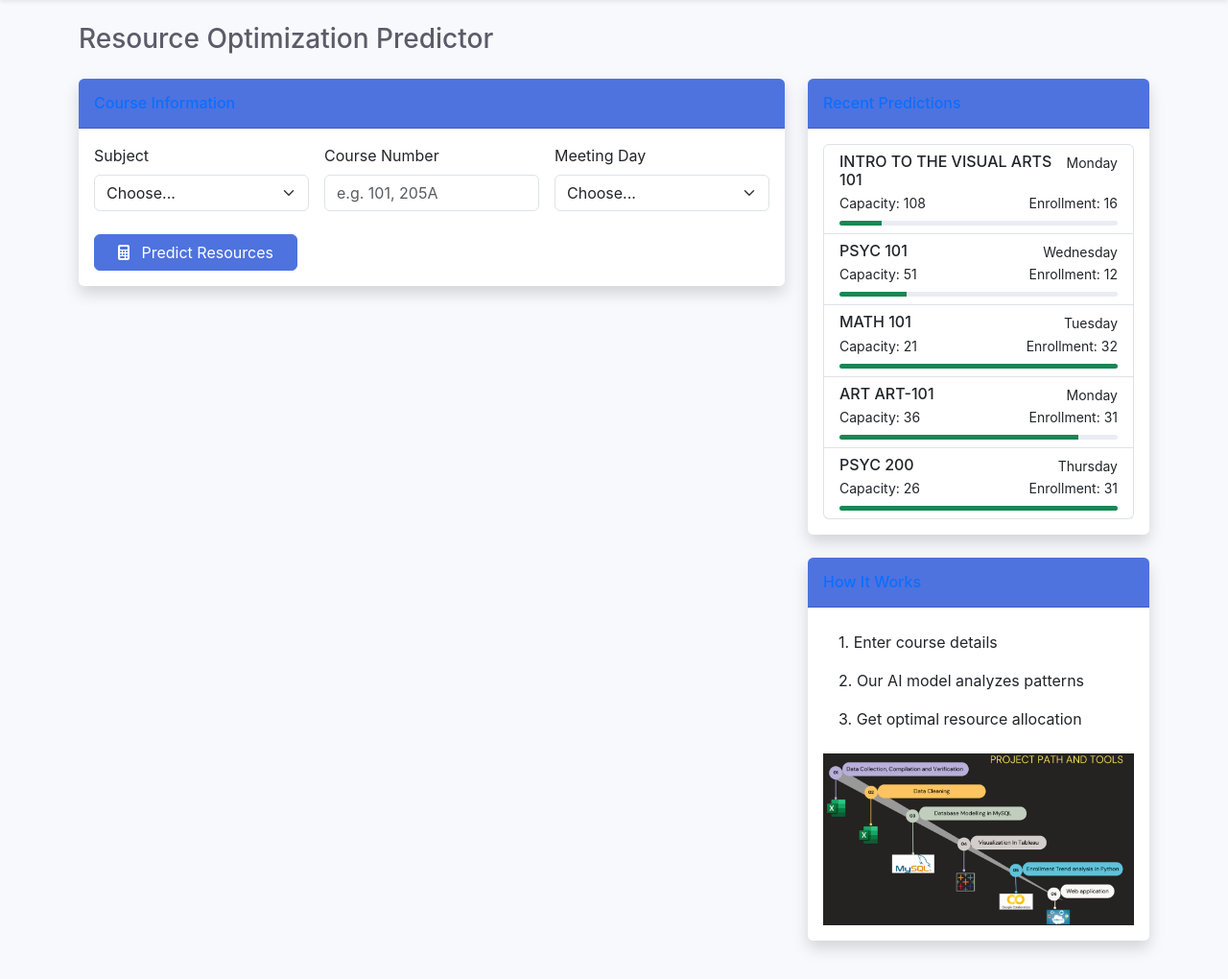
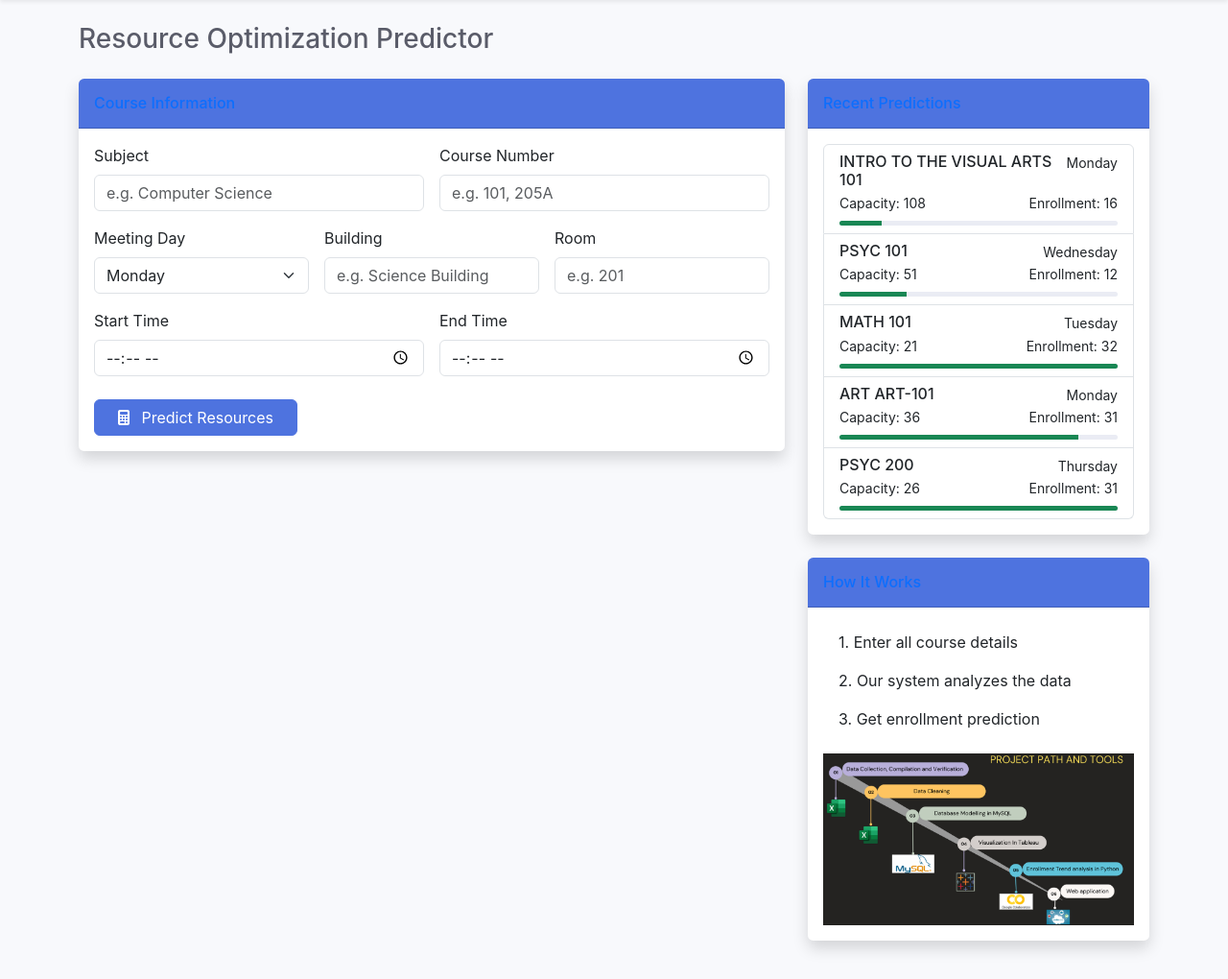
Before and after one commit to Harry-05-zod/optimal_scheduler, a Django app: page /predict/ in a window 1280 px wide. Shown: the part 72-1092 px from the top of the page at 96% size. Run offline with Django 4.2, Linux system fonts and the light colour scheme; data comes from the database, SQL or seed files in the repository; both versions use the stored data as it was after the commit.

Commit message:
Final Changes redone

```diff
--- a/dashboard/forms.py
+++ b/dashboard/forms.py
@@ -1,20 +1,7 @@
-# dashboard/forms.py (updated)
+# dashboard/forms.py
 from django import forms
 
 class PredictionForm(forms.Form):
-    SUBJECT_CHOICES = [
-        ('CS', 'Computer Science'),
-        ('MATH', 'Mathematics'),
-        ('ENG', 'Engineering'),
-        ('ART', 'Art'),
-        ('PHYS', 'Physics'),
-        ('CHEM', 'Chemistry'),
-        ('BIO', 'Biology'),
-        ('ENGL', 'English'),
-        ('HIST', 'History'),
-        ('PSYC', 'Psychology'),
-    ]
-
     DAY_CHOICES = [
         ('MON', 'Monday'),
         ('TUE', 'Tuesday'),
@@ -25,9 +12,12 @@ class PredictionForm(forms.Form):
         ('SUN', 'Sunday'),
     ]
 
-    subject = forms.ChoiceField(
-        choices=SUBJECT_CHOICES,
-        widget=forms.Select(attrs={'class': 'form-select'})
+    subject = forms.CharField(
+        max_length=50,
+        widget=forms.TextInput(attrs={
+            'class': 'form-control',
+            'placeholder': 'e.g. Computer Science'
+        })
     )
 
     course_number = forms.CharField(
@@ -42,3 +32,33 @@ class PredictionForm(forms.Form):
         choices=DAY_CHOICES,
         widget=forms.Select(attrs={'class': 'form-select'})
     )
+
+    building = forms.CharField(
+        max_length=50,
+        widget=forms.TextInput(attrs={
+            'class': 'form-control',
+            'placeholder': 'e.g. Science Building'
+        })
+    )
+
+    room = forms.CharField(
+        max_length=10,
+        widget=forms.TextInput(attrs={
+            'class': 'form-control',
+            'placeholder': 'e.g. 201'
+        })
+    )
+
+    begin_time = forms.TimeField(
+        widget=forms.TimeInput(attrs={
+            'class': 'form-control',
+            'type': 'time'
+        })
+    )
+
+    end_time = forms.TimeField(
+        widget=forms.TimeInput(attrs={
+            'class': 'form-control',
+            'type': 'time'
+        })
+    )
--- a/dashboard/templates/dashboard/prediction.html
+++ b/dashboard/templates/dashboard/prediction.html
@@ -1,3 +1,4 @@
+<!-- templates/dashboard/prediction.html -->
 {% extends "dashboard/base.html" %}
 {% load static %}
 
@@ -17,36 +18,53 @@
                     <form method="post" class="needs-validation" novalidate>
                         {% csrf_token %}
                         <div class="row g-3">
-                            <div class="col-md-4">
+                            <div class="col-md-6">
                                 <label for="id_subject" class="form-label">Subject</label>
-                                <select class="form-select" id="id_subject" name="subject" required>
-                                    <option value="">Choose...</option>
-                                    {% for code, name in form.subject.field.choices %}
-                                        <option value="{{ code }}">{{ name }}</option>
-                                    {% endfor %}
-                                </select>
+                                {{ form.subject }}
                                 <div class="invalid-feedback">
-                                    Please select a subject.
+                                    Please enter a subject.
                                 </div>
                             </div>
-                            <div class="col-md-4">
+                            <div class="col-md-6">
                                 <label for="id_course_number" class="form-label">Course Number</label>
-                                <input type="text" class="form-control" id="id_course_number"
-                                       name="course_number" placeholder="e.g. 101, 205A" required>
+                                {{ form.course_number }}
                                 <div class="invalid-feedback">
                                     Please enter a course number.
                                 </div>
                             </div>
                             <div class="col-md-4">
                                 <label for="id_meeting_day" class="form-label">Meeting Day</label>
-                                <select class="form-select" id="id_meeting_day" name="meeting_day" required>
-                                    <option value="">Choose...</option>
-                                    {% for code, name in form.meeting_day.field.choices %}
-                                        <option value="{{ code }}">{{ name }}</option>
-                                    {% endfor %}
-                                </select>
+                                {{ form.meeting_day }}
                                 <div class="invalid-feedback">
                                     Please select a meeting day.
+                                </div>
+                            </div>
+                            <div class="col-md-4">
+                                <label for="id_building" class="form-label">Building</label>
+                                {{ form.building }}
+                                <div class="invalid-feedback">
+                                    Please enter a building.
+                                </div>
+                            </div>
+                            <div class="col-md-4">
+                                <label for="id_room" class="form-label">Room</label>
+                                {{ form.room }}
+                                <div class="invalid-feedback">
+                                    Please enter a room number.
+                                </div>
+                            </div>
+                            <div class="col-md-6">
+                                <label for="id_begin_time" class="form-label">Start Time</label>
+                                {{ form.begin_time }}
+                                <div class="invalid-feedback">
+                                    Please select a start time.
+                                </div>
+                            </div>
+                            <div class="col-md-6">
+                                <label for="id_end_time" class="form-label">End Time</label>
+                                {{ form.end_time }}
+                                <div class="invalid-feedback">
+                                    Please select an end time.
                                 </div>
                             </div>
                         </div>
@@ -121,10 +139,10 @@
                             <div class="card h-100">
                                 <div class="card-body">
                                     <h5 class="card-title text-gray-800">
-                                        <i class="fas fa-building me-2"></i>Suggested Location
+                                        <i class="fas fa-building me-2"></i>Location
                                     </h5>
                                     <p class="card-text fs-3 fw-bold">
-                                        {{ prediction.building }} <span class="text-primary">Room {{ prediction.room }}</span>
+                                        {{ building }} <span class="text-primary">Room {{ room }}</span>
                                     </p>
                                 </div>
                             </div>
@@ -133,11 +151,11 @@
                             <div class="card h-100">
                                 <div class="card-body">
                                     <h5 class="card-title text-gray-800">
-                                        <i class="fas fa-clock me-2"></i>Suggested Time
+                                        <i class="fas fa-clock me-2"></i>Meeting Time
                                     </h5>
                                     <p class="card-text fs-3 fw-bold">
-                                        <span class="text-primary">{{ prediction.begin_time }}</span> to
-                                        <span class="text-primary">{{ prediction.end_time }}</span>
+                                        <span class="text-primary">{{ begin_time }}</span> to
+                                        <span class="text-primary">{{ end_time }}</span>
                                     </p>
                                 </div>
                             </div>
@@ -219,9 +237,9 @@
                 </div>
                 <div class="card-body">
                     <ol class="list-group list-group-numbered">
-                        <li class="list-group-item border-0">Enter course details</li>
-                        <li class="list-group-item border-0">Our AI model analyzes patterns</li>
-                        <li class="list-group-item border-0">Get optimal resource allocation</li>
+                        <li class="list-group-item border-0">Enter all course details</li>
+                        <li class="list-group-item border-0">Our system analyzes the data</li>
+                        <li class="list-group-item border-0">Get enrollment prediction</li>
                     </ol>
                     <div class="mt-3 text-center">
                         <img src="{% static 'dashboard/images/ai-process.png' %}" alt="AI Process" class="img-fluid">
--- a/dashboard/views.py
+++ b/dashboard/views.py
@@ -1,4 +1,4 @@
-# dashboard/views.py (updated)
+# dashboard/views.py
 from django.shortcuts import render, redirect
 from django.views import View
 from django.contrib import messages
@@ -53,31 +53,29 @@ class PredictionView(View):
             recent_predictions = CourseData.objects.all().order_by('-created_at')[:5]
 
             if form.is_valid():
-                subject = form.cleaned_data['subject']
-                course_number = form.cleaned_data['course_number']
-                meeting_day = form.cleaned_data['meeting_day']
+                form_data = form.cleaned_data
 
-                logger.info(f"Making prediction for {subject} {course_number} on {meeting_day}")
+                logger.info(f"Making prediction for {form_data['subject']} {form_data['course_number']}")
 
-                # Get random prediction
-                prediction = self.predictor.predict(subject, course_number, meeting_day)
-                logger.info(f"Generated random prediction: {prediction}")
+                # Get prediction
+                prediction = self.predictor.predict(form_data)
+                logger.info(f"Generated prediction: {prediction}")
 
                 # Save to database
                 try:
                     CourseData.objects.create(
-                        subject=subject,
-                        course_number=course_number,
-                        meeting_day=meeting_day,
+                        subject=form_data['subject'],
+                        course_number=form_data['course_number'],
+                        meeting_day=form_data['meeting_day'],
                         room_capacity=prediction['room_capacity'],
                         predicted_enrollment=prediction['predicted_enrollment'],
                         seats_available=prediction['seats_available'],
-                        building=prediction['building'],
-                        room=prediction['room'],
-                        begin_time=prediction['begin_time'],
-                        end_time=prediction['end_time']
+                        building=form_data['building'],
+                        room=form_data['room'],
+                        begin_time=form_data['begin_time'],
+                        end_time=form_data['end_time']
                     )
-                    logger.info("Successfully saved random prediction to database")
+                    logger.info("Successfully saved prediction to database")
                 except Exception as e:
                     logger.error(f"Error saving to database: {str(e)}")
                     messages.warning(request, "Prediction was generated but couldn't save to history.")
@@ -85,9 +83,13 @@ class PredictionView(View):
                 context = {
                     'form': form,
                     'prediction': prediction,
-                    'subject': subject,
-                    'course_number': course_number,
-                    'meeting_day': meeting_day,
+                    'subject': form_data['subject'],
+                    'course_number': form_data['course_number'],
+                    'meeting_day': form_data['meeting_day'],
+                    'building': form_data['building'],
+                    'room': form_data['room'],
+                    'begin_time': prediction['begin_time'],
+                    'end_time': prediction['end_time'],
                     'recent_predictions': recent_predictions,
                 }
                 return render(request, self.template_name, context)
```
Also changed, not shown: dashboard/models.py (+5 -18 lines), dashboard/utils.py (+19 -38 lines), db.sqlite3.
